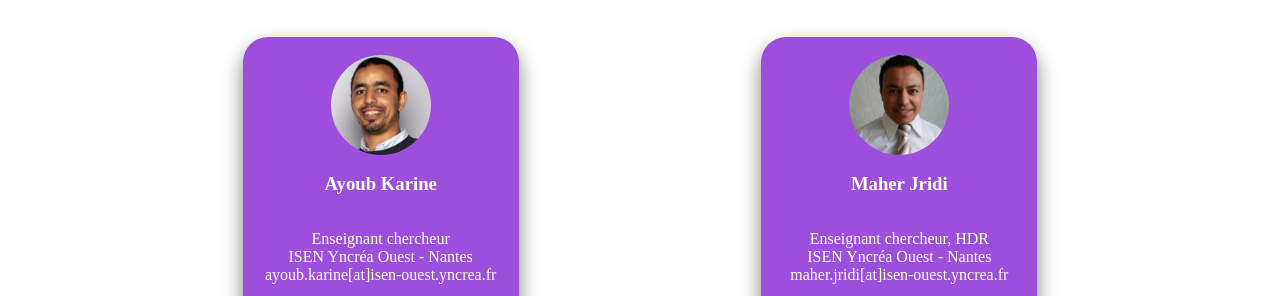
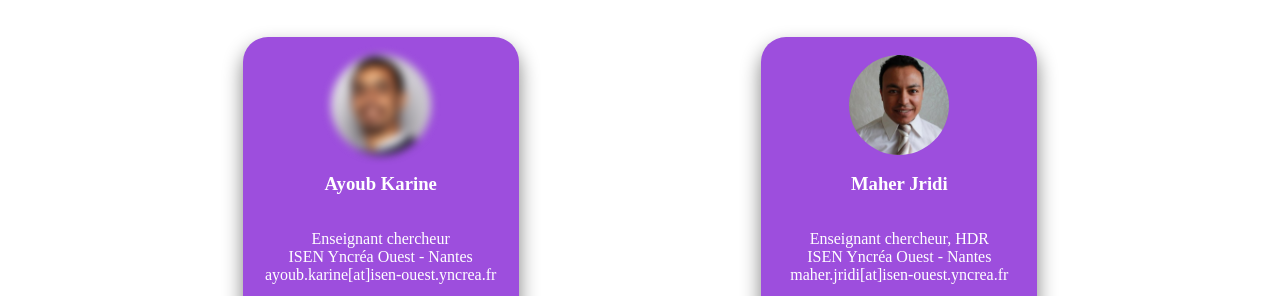
Before and after one commit to Froxll/Froxll.github.io, a plain HTML site: page membres/membres.html in a window 1280 px wide. Shown: the part 191-487 px from the top of the page. Drawn offline with nearby package versions, Linux system fonts and the light colour scheme; a web font is replaced by a local one.

Commit message:
grattage fonctionne mais pas le bon truc, on gratte pas on clique juste

```diff
--- a/membres/membres.css
+++ b/membres/membres.css
@@ -200,3 +200,7 @@ main img{
     padding: 5px;
 
 }
+
+#img_ayoubKarin{
+    filter: blur(4px);
+}
--- a/membres/membres.html
+++ b/membres/membres.html
@@ -122,7 +122,7 @@
 
             <div class="nom ayoub_karine">
 
-                <img src="../images/ayoub_karine.jpg" alt="Error while loading image">
+                <img src="../images/ayoub_karine.jpg" alt="Error while loading image" id="img_ayoubKarin" onclick="grattage()">
 
                 <h3>
 
--- a/membres/membres.js
+++ b/membres/membres.js
@@ -170,6 +170,10 @@ function editionmode (){
     }
 }
 
+function grattage(){
+    document.getElementById("img_ayoubKarin").style.filter = "none"
+}
+
 
 function nom_modif() {
     if (counter%2 == 0){
```
